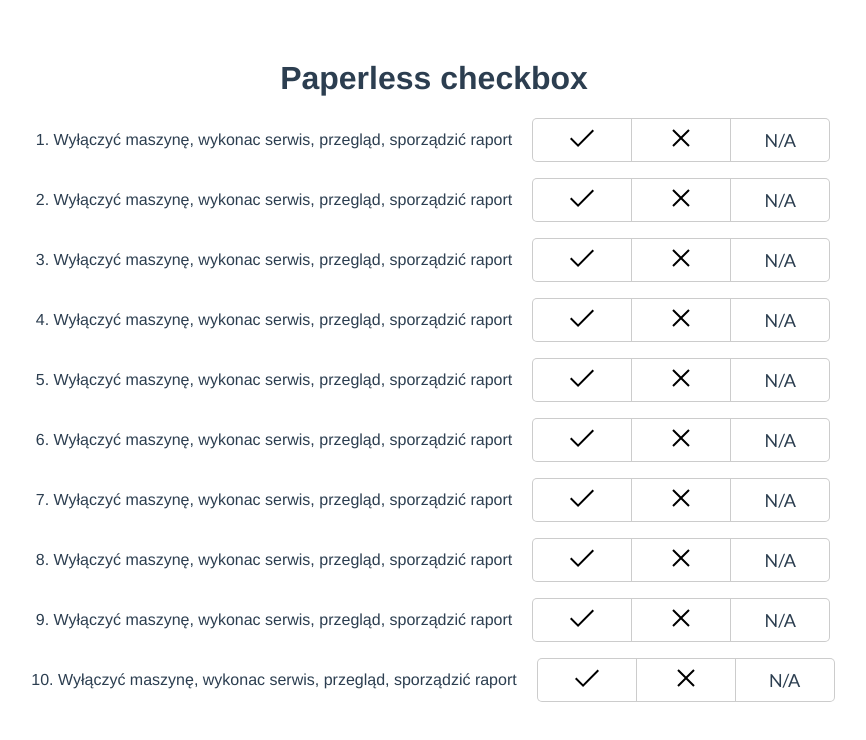
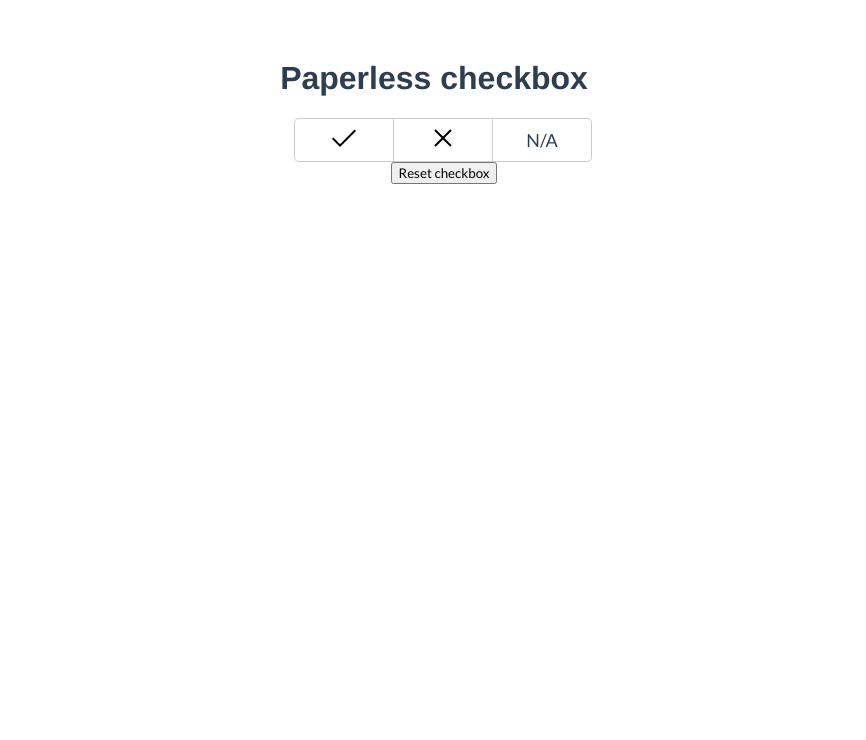
Before and after one commit to mrfy/paperless-checkbox, a Vue app: page / in a window 1280 px wide. Shown: the top 740 px of the page, without its empty margins (206-1072 px from the left). Built offline with nearby package versions, Linux system fonts and the light colour scheme.

Commit message:
added cancel choice mask

```diff
--- a/src/components/HelloWorld.vue
+++ b/src/components/HelloWorld.vue
@@ -4,8 +4,8 @@
 
     <div v-for="type in form_type" :key="type" class="parentClass">
       <span>
-        {{ type }}. Wyłączyć maszynę, wykonac serwis, przegląd, sporządzić
-        raport
+        <!-- {{ type }}. Wyłączyć maszynę, wykonac serwis, przegląd, sporządzić
+        raport -->
       </span>
       <CheckBox />
     </div>
@@ -25,8 +25,8 @@ export default Vue.extend({
     CheckBox,
   },
   setup() {
-    const form_type = [1, 2, 3, 4, 5, 6, 7, 8, 9, 10];
-
+    // const form_type = [1, 2, 3, 4, 5, 6, 7, 8, 9, 10];
+    const form_type = [1];
     return {
       form_type,
     };
--- a/src/components/SynapstryCheckbox.vue
+++ b/src/components/SynapstryCheckbox.vue
@@ -1,6 +1,13 @@
 <template id="Syn-Checkbox-Button">
   <div>
-    <div class="wrapper" @mouseover="overWrapper">
+    <div
+      class="app-class"
+      @mouseover="showCancelMask"
+      @mouseout="hideCancelMask"
+      @click="klick"
+    >
+      <div v-if="radioValue != ''" class="back-choice">{{ cancelMsg }}</div>
+      <div class="checkbox-wrapper">
         <transition name="goingHome">
           <label
             class="flex-label opt-ok"
@@ -60,11 +67,12 @@
           </div>
         </transition>
       </div>
-    <!-- <br />
+    </div>
+    <br />
     <button @click="resetCheckbox">Reset checkbox</button>
-    <br /> -->
+    <br />
 
-    <!-- {{ radioValue }} -->
+    {{ radioValue }}
     <!-- <div id="example-1">
       <button @click="show = !show">
         Toggle render
@@ -93,8 +101,13 @@ export default defineComponent({
       type: String,
       default: "",
     },
+    cancelMsg: {
+      type: String,
+      default: "< Cancel choice",
+    },
   },
   setup(props) {
+    const clicked = ref(false);
     const show = ref(true);
     const activateTransition = "activeSelection";
 
@@ -129,18 +142,28 @@ export default defineComponent({
       return classes;
     };
 
-    const overWrapper = (e: any) => {
+    const showCancelMask = (e: any) => {
       if (props.radioValue != "") {
         return "";
       }
     };
 
+    const hideCancelMask = (e: any) => {
+      return "";
+    };
+
+    const klick = () => {
+      console.log(`clicik`, clicked.value);
+    };
+
     return {
       show,
+      klick,
       resetCheckbox,
       condition,
       classSelector,
-      overWrapper,
+      showCancelMask,
+      hideCancelMask,
     };
   },
 });
--- a/src/components/styles.scss
+++ b/src/components/styles.scss
@@ -4,12 +4,52 @@
   font-family: "Lato", sans-serif;
 }
 
-.wrapper {
+.checkbox-wrapper {
   display: flex;
   margin: auto auto;
   height: 44px;
   width: 300px;
   border-radius: 15px;
+}
+
+.checkbox-wrapper label:first-of-type {
+  border-radius: 5px 0 0 5px;
+}
+
+.checkbox-wrapper label:last-of-type {
+  border-radius: 0 5px 5px 0;
+}
+
+.checkbox-wrapper label:hover {
+  cursor: pointer;
+}
+
+.app-class {
+  display: inline-block;
+  position: relative;
+}
+
+.app-class:hover .back-choice {
+  opacity: 0.9;
+  cursor: pointer;
+}
+
+.back-choice {
+  position: absolute;
+  display: flex;
+  top: 0;
+  bottom: 0;
+  left: 0;
+  right: 0;
+  align-items: center;
+  justify-content: center;
+  color: white;
+  font: 1.6rem sans-serif;
+  font-weight: bold;
+  opacity: 0;
+  transition: opacity 0.5s ease;
+  background-color: #9b9b9b;
+  border-radius: 5px 5px 5px 5px;
 }
 
 .flex-label {
@@ -105,14 +145,3 @@ input[type="radio"] {
   background-color: grey;
   color: white;
 }
-.wrapper label:first-of-type {
-  border-radius: 5px 0 0 5px;
-}
-
-.wrapper label:last-of-type {
-  border-radius: 0 5px 5px 0;
-}
-
-.wrapper label:hover {
-  cursor: pointer;
-}
```
Lines whose indentation alone changed are shown as unchanged.
